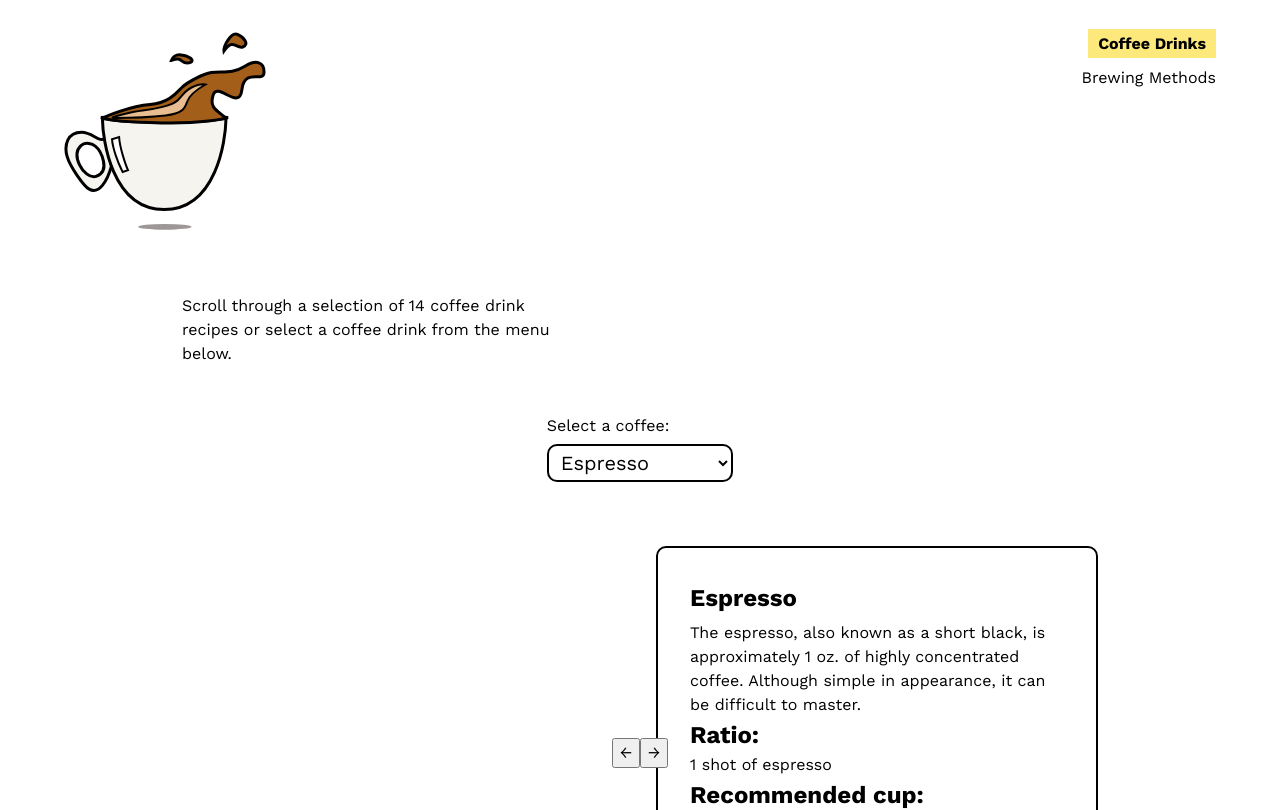
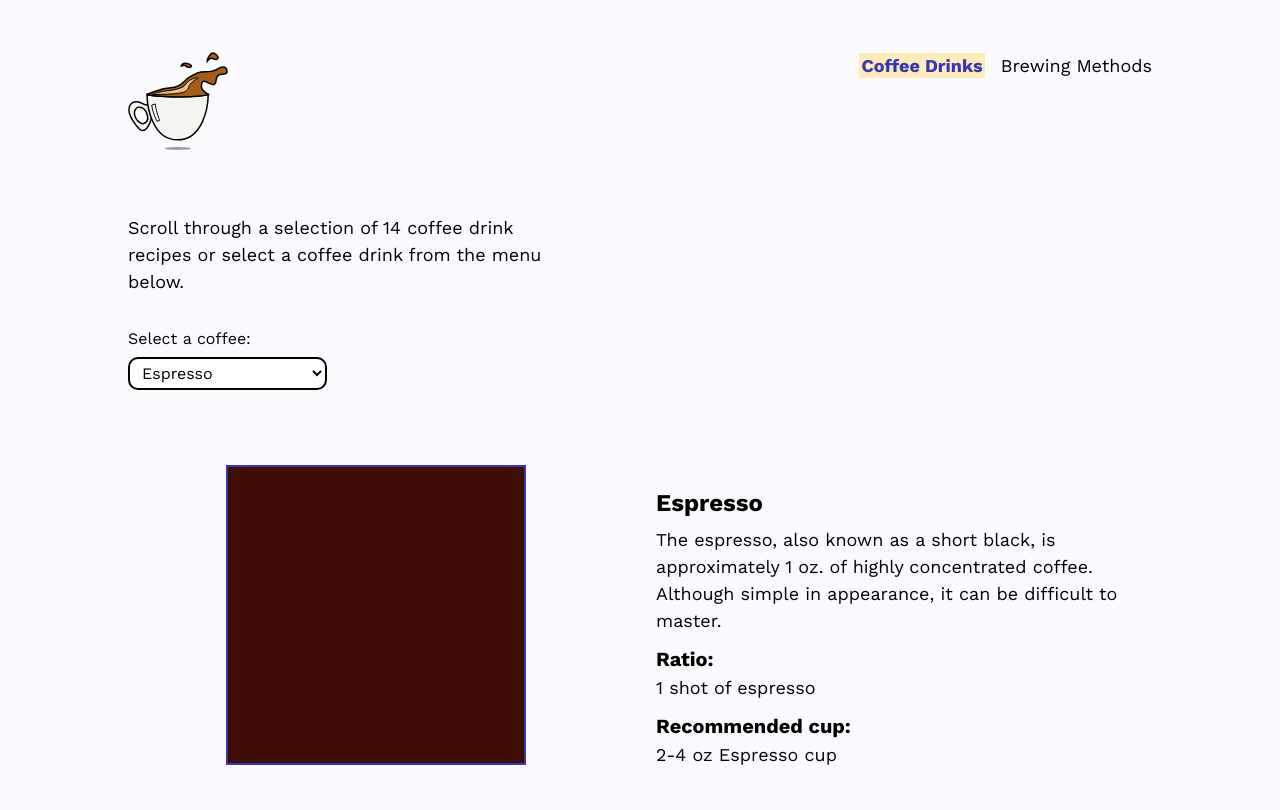
Before and after one commit to karla-codes/coffee-site, a React (Create React App) app: page / in a window 1280 px wide. Shown: the top 810 px of the page. Built offline with nearby package versions, Linux system fonts and the light colour scheme; the HTML template or start-up script is replaced by a standard one.

Commit message:
💅🏼

```diff
--- a/src/css/style.css
+++ b/src/css/style.css
@@ -13,7 +13,8 @@
 }
 
 html,
-body {
+body,
+#__next {
   height: 100%;
 }
 
@@ -67,32 +68,73 @@ h6 {
   font-weight: 700;
   font-display: swap;
 }
+p,
+a {
+  font-size: 1.125rem;
+}
+
+h1,
+h2 {
+  font-weight: 600;
+}
+
 .no-match h1 {
   font-size: clamp(1.5rem, 2vw + 1rem, 4rem);
-  font-weight: 600;
 }
 
 body {
   font-family: "Work Sans", sans-serif;
   font-size: 16px;
   width: 100%;
+  min-height: 100vh;
+}
+
+#root {
+  min-height: 100vh;
+  display: flex;
+  flex-direction: column;
+}
+
+h1 {
+  margin-bottom: 5px;
+}
+
+body {
+  background-color: #fafbff;
 }
 
 header {
   display: flex;
   justify-content: space-between;
-  width: 90%;
+  width: 80%;
   margin-inline: auto;
-  margin-top: 2rem;
+  margin-top: 52px;
+}
+header svg {
+  width: 100px;
+  height: auto;
 }
 header nav ul {
   display: flex;
   flex-direction: column;
   list-style: none;
   text-align: right;
+  padding: 0;
+}
+@media screen and (min-width: 916px) {
+  header nav ul {
+    flex-direction: row;
+    justify-content: space-between;
+  }
 }
 header nav ul li {
-  margin-bottom: 10px;
+  margin-bottom: 16px;
+}
+@media screen and (min-width: 916px) {
+  header nav ul li {
+    margin-bottom: 0;
+    margin-left: 16px;
+  }
 }
 header nav ul a {
   text-decoration: none;
@@ -101,26 +143,31 @@ header nav ul a {
 header nav ul a:hover {
   cursor: pointer;
   font-weight: 600;
+  color: #3834b2;
 }
 
 main {
-  width: 90%;
-  max-width: 1080px;
-  margin-inline: auto;
-  margin-top: 4rem;
+  width: 80%;
+  max-width: 1024px;
+  margin: 64px auto;
 }
 main .drinks,
 main .brewing-methods {
   display: flex;
   flex-direction: column;
 }
+@media screen and (min-width: 916px) {
+  main .drinks,
+main .brewing-methods {
+    margin-bottom: 100px;
+  }
+}
+main .intro {
+  margin-bottom: 32px;
+  max-width: 432px;
+}
 main .drinks {
-  max-width: 916px;
   margin-inline: auto;
-}
-main .drinks .intro {
-  margin-bottom: 2rem;
-  max-width: 400px;
 }
 main .drinks article.recipe-card {
   display: flex;
@@ -129,9 +176,12 @@ main .drinks article.recipe-card {
 main .drinks article.recipe-card .options {
   display: flex;
   flex-direction: column;
-  margin: 16px 0 32px;
-  width: max-content;
-  margin-inline: auto;
+  margin-bottom: 64px;
+}
+@media screen and (min-width: 916px) {
+  main .drinks article.recipe-card .options {
+    margin-bottom: 0;
+  }
 }
 main .drinks article.recipe-card .options label {
   margin-bottom: 6px;
@@ -148,10 +198,10 @@ main .drinks article.recipe-card .options select {
   line-height: inherit;
   display: flex;
   min-width: 15ch;
-  border: 2px solid rgb(0, 0, 0);
+  border: 2px solid black;
   border-radius: 10px;
   padding: 0.25rem 0.5rem;
-  font-size: 1.25rem;
+  font-size: 1rem;
   cursor: pointer;
   line-height: 1.1;
   background-color: #fff;
@@ -169,64 +219,117 @@ main .drinks article.recipe-card .card-wrapper {
 @media screen and (min-width: 916px) {
   main .drinks article.recipe-card .card-wrapper {
     grid-template-columns: repeat(2, 1fr);
-    grid-template-rows: 500px auto;
+    grid-template-rows: 450px auto;
     grid-template-areas: "image info" "buttons buttons";
-    gap: 60px 32px;
+    gap: 32px;
   }
 }
+main .drinks article.recipe-card .card-wrapper .coffee-img {
+  width: 300px;
+  height: 300px;
+  border: 2px solid #3834b2;
+}
 @media screen and (min-width: 916px) {
-  main .drinks article.recipe-card .card-wrapper .card-image {
+  main .drinks article.recipe-card .card-wrapper .coffee-img {
     grid-area: image;
     align-self: center;
   }
 }
-main .drinks article.recipe-card .card-wrapper .card-image svg {
+main .drinks article.recipe-card .card-wrapper .coffee-img svg {
   margin-inline: auto;
 }
 main .drinks article.recipe-card .card-wrapper .card-info {
-  border: 2px solid black;
-  border-radius: 10px;
-  padding: 2rem;
-  margin-top: 2rem;
-  margin-inline: auto;
+  margin: 32px auto 0;
   max-width: 60ch;
+  min-height: 400px;
 }
 @media screen and (min-width: 916px) {
   main .drinks article.recipe-card .card-wrapper .card-info {
     grid-area: info;
+    align-self: center;
+    min-height: auto;
   }
 }
-main .drinks article.recipe-card .card-wrapper .card-info h1,
 main .drinks article.recipe-card .card-wrapper .card-info h2 {
-  margin-bottom: 5px;
-}
-main .drinks article.recipe-card .card-wrapper .card-info h2 {
-  display: inline;
+  font-size: 1.25rem;
+  font-weight: 600;
   width: max-content;
   margin-right: 12px;
 }
-main .drinks article.recipe-card .card-wrapper .card-info p:not(:first-of-type) {
-  display: inline;
+main .drinks article.recipe-card .card-wrapper .card-info p {
+  margin-bottom: 10px;
 }
 main .drinks article.recipe-card .card-wrapper .scroll-buttons {
-  position: sticky;
-  bottom: 32px;
+  display: flex;
+  justify-content: space-between;
+  width: 150px;
 }
 @media screen and (min-width: 916px) {
   main .drinks article.recipe-card .card-wrapper .scroll-buttons {
     grid-area: buttons;
   }
 }
+main .drinks article.recipe-card .card-wrapper .scroll-buttons button {
+  background-color: transparent;
+  border: none;
+  border-radius: 50%;
+  height: 50px;
+  width: 50px;
+  border: 3px solid #3834b2;
+  background-color: #bac9fd;
+  box-shadow: 2px 2px 4px hsla(0deg, 0%, 0%, 0.643);
+  color: #3834b2;
+  cursor: pointer;
+  font-size: 1.8rem;
+  font-weight: 600;
+  text-align: center;
+}
+main .drinks article.recipe-card .card-wrapper .scroll-buttons button:active {
+  box-shadow: none;
+}
+main .brewing-methods-wrapper {
+  display: grid;
+  grid-template-rows: auto;
+  gap: 32px;
+  margin: 32px auto;
+}
+@media screen and (min-width: 600px) {
+  main .brewing-methods-wrapper {
+    grid-template-columns: repeat(auto-fit, minmax(300px, 1fr));
+  }
+}
+main .brewing-methods-wrapper .brew-info {
+  border: 3px solid #3834b2;
+  border-radius: 10px;
+  background-color: #bac9fd;
+  padding: 32px 24px;
+}
+
+footer {
+  background-color: #fcebbb;
+  width: 100%;
+  margin-inline: auto;
+  padding: 32px;
+  margin-top: auto;
+}
+footer a {
+  color: #3834b2;
+  font-weight: 600;
+}
 
 .no-match {
   width: 80%;
   margin-inline: auto;
-  margin-top: 4rem;
+  margin-top: 64px;
+}
+.no-match p {
+  font-size: 1.125rem;
 }
 
 .active-link {
-  background-color: hsl(50deg, 97%, 74%);
-  padding: 5px 10px;
+  background-color: #fcebbb;
+  color: #3834b2;
+  padding: 2px;
   font-weight: 600;
 }
 
--- a/src/sass/_base.scss
+++ b/src/sass/_base.scss
@@ -1,18 +1,16 @@
-$select-focus: blue;
-
 body {
   font-family: "Work Sans", sans-serif;
   font-size: 16px;
   width: 100%;
+  min-height: 100vh;
 }
 
-// a,
-// button,
-// select {
-//   outline: none;
-// }
+#root {
+  min-height: 100vh;
+  display: flex;
+  flex-direction: column;
+}
 
-// a:focus,
-// button:focus-within {
-//   border: 2px solid $select-focus;
-// }
+h1 {
+  margin-bottom: 5px;
+}
--- a/src/sass/_layout.scss
+++ b/src/sass/_layout.scss
@@ -1,13 +1,24 @@
-$select-border: rgb(0, 0, 0);
-$select-focus: blue;
-$select-arrow: $select-border;
+$box-width: 80%;
+$background-color: #fafbff;
+$main-color: #fcebbb;
+$dark-secondary: #3834b2;
+$light-secondary: #bac9fd;
+
+body {
+  background-color: $background-color;
+}
 
 header {
   display: flex;
   justify-content: space-between;
-  width: 90%;
+  width: $box-width;
   margin-inline: auto;
-  margin-top: 2rem;
+  margin-top: 52px;
+
+  svg {
+    width: 100px;
+    height: auto;
+  }
 
   nav {
     ul {
@@ -15,9 +26,20 @@ header {
       flex-direction: column;
       list-style: none;
       text-align: right;
+      padding: 0;
+
+      @media screen and (min-width: 916px) {
+        flex-direction: row;
+        justify-content: space-between;
+      }
 
       li {
-        margin-bottom: 10px;
+        margin-bottom: 16px;
+
+        @media screen and (min-width: 916px) {
+          margin-bottom: 0;
+          margin-left: 16px;
+        }
       }
 
       a {
@@ -27,6 +49,7 @@ header {
         &:hover {
           cursor: pointer;
           font-weight: 600;
+          color: $dark-secondary;
         }
       }
     }
@@ -34,37 +57,41 @@ header {
 }
 
 main {
-  width: 90%;
-  max-width: 1080px;
-  margin-inline: auto;
-  margin-top: 4rem;
+  width: $box-width;
+  max-width: 1024px;
+  margin: 64px auto;
 
   .drinks,
   .brewing-methods {
     display: flex;
     flex-direction: column;
+
+    @media screen and (min-width: 916px) {
+      margin-bottom: 100px;
+    }
+  }
+
+  .intro {
+    margin-bottom: 32px;
+    max-width: 432px;
   }
 
   .drinks {
-    max-width: 916px;
+    // max-width: 1024px;
     margin-inline: auto;
-
-    .intro {
-      margin-bottom: 2rem;
-      max-width: 400px;
-    }
 
     article.recipe-card {
       display: flex;
       flex-direction: column;
-      // margin-bottom: 100px;
 
       .options {
         display: flex;
         flex-direction: column;
-        margin: 16px 0 32px;
-        width: max-content;
-        margin-inline: auto;
+        margin-bottom: 64px;
+
+        @media screen and (min-width: 916px) {
+          margin-bottom: 0;
+        }
 
         label {
           margin-bottom: 6px;
@@ -84,10 +111,10 @@ main {
 
           display: flex;
           min-width: 15ch;
-          border: 2px solid $select-border;
+          border: 2px solid black;
           border-radius: 10px;
           padding: 0.25rem 0.5rem;
-          font-size: 1.25rem;
+          font-size: 1rem;
           cursor: pointer;
           line-height: 1.1;
           background-color: #fff;
@@ -107,14 +134,18 @@ main {
 
         @media screen and (min-width: 916px) {
           grid-template-columns: repeat(2, 1fr);
-          grid-template-rows: 500px auto;
+          grid-template-rows: 450px auto;
           grid-template-areas:
             "image info"
             "buttons buttons";
-          gap: 60px 32px;
+          gap: 32px;
         }
 
-        .card-image {
+        .coffee-img {
+          width: 300px;
+          height: 300px;
+          border: 2px solid $dark-secondary;
+
           @media screen and (min-width: 916px) {
             grid-area: image;
             align-self: center;
@@ -126,60 +157,109 @@ main {
         }
 
         .card-info {
-          border: 2px solid black;
-          border-radius: 10px;
-          padding: 2rem;
-          margin-top: 2rem;
-          margin-inline: auto;
+          margin: 32px auto 0;
           max-width: 60ch;
+          min-height: 400px;
 
           @media screen and (min-width: 916px) {
             grid-area: info;
-          }
-
-          h1,
-          h2 {
-            margin-bottom: 5px;
+            align-self: center;
+            min-height: auto;
           }
 
           h2 {
-            display: inline;
+            font-size: 1.25rem;
+            font-weight: 600;
             width: max-content;
             margin-right: 12px;
           }
 
-          p:not(:first-of-type) {
-            display: inline;
+          p {
+            margin-bottom: 10px;
           }
         }
 
         .scroll-buttons {
-          position: sticky;
-          bottom: 32px;
+          display: flex;
+          justify-content: space-between;
+          width: 150px;
 
           @media screen and (min-width: 916px) {
             grid-area: buttons;
           }
+
+          button {
+            background-color: transparent;
+            border: none;
+            border-radius: 50%;
+            height: 50px;
+            width: 50px;
+
+            border: 3px solid $dark-secondary;
+            background-color: $light-secondary;
+            box-shadow: 2px 2px 4px hsla(0, 0%, 0%, 0.643);
+            color: $dark-secondary;
+            cursor: pointer;
+            font-size: 1.8rem;
+            font-weight: 600;
+            text-align: center;
+
+            &:active {
+              box-shadow: none;
+            }
+          }
         }
-
-        // .card-image,
-        // .card-info,
-        // .scroll-buttons {
-        //   border: 2px solid red;
-        // }
       }
     }
+  }
+
+  .brewing-methods {
+    &-wrapper {
+      display: grid;
+      grid-template-rows: auto;
+      gap: 32px;
+      margin: 32px auto;
+
+      @media screen and (min-width: 600px) {
+        grid-template-columns: repeat(auto-fit, minmax(300px, 1fr));
+      }
+
+      .brew-info {
+        border: 3px solid $dark-secondary;
+        border-radius: 10px;
+        background-color: $light-secondary;
+        padding: 32px 24px;
+      }
+    }
+  }
+}
+
+footer {
+  background-color: $main-color;
+  width: 100%;
+  margin-inline: auto;
+  padding: 32px;
+  margin-top: auto;
+
+  a {
+    color: $dark-secondary;
+    font-weight: 600;
   }
 }
 
 .no-match {
   width: 80%;
   margin-inline: auto;
-  margin-top: 4rem;
+  margin-top: 64px;
+
+  p {
+    font-size: 1.125rem;
+  }
 }
 
 .active-link {
-  background-color: hsl(50, 97%, 74%);
-  padding: 5px 10px;
+  background-color: $main-color;
+  color: $dark-secondary;
+  padding: 2px;
   font-weight: 600;
 }
--- a/src/sass/_typography.scss
+++ b/src/sass/_typography.scss
@@ -1,4 +1,13 @@
+p,
+a {
+  font-size: 1.125rem;
+}
+
+h1,
+h2 {
+  font-weight: 600;
+}
+
 .no-match h1 {
   font-size: clamp(1.5rem, 2vw + 1rem, 4rem);
-  font-weight: 600;
 }
```
Also changed, not shown: 1 other file (tests, documents, lock files or other folders).
